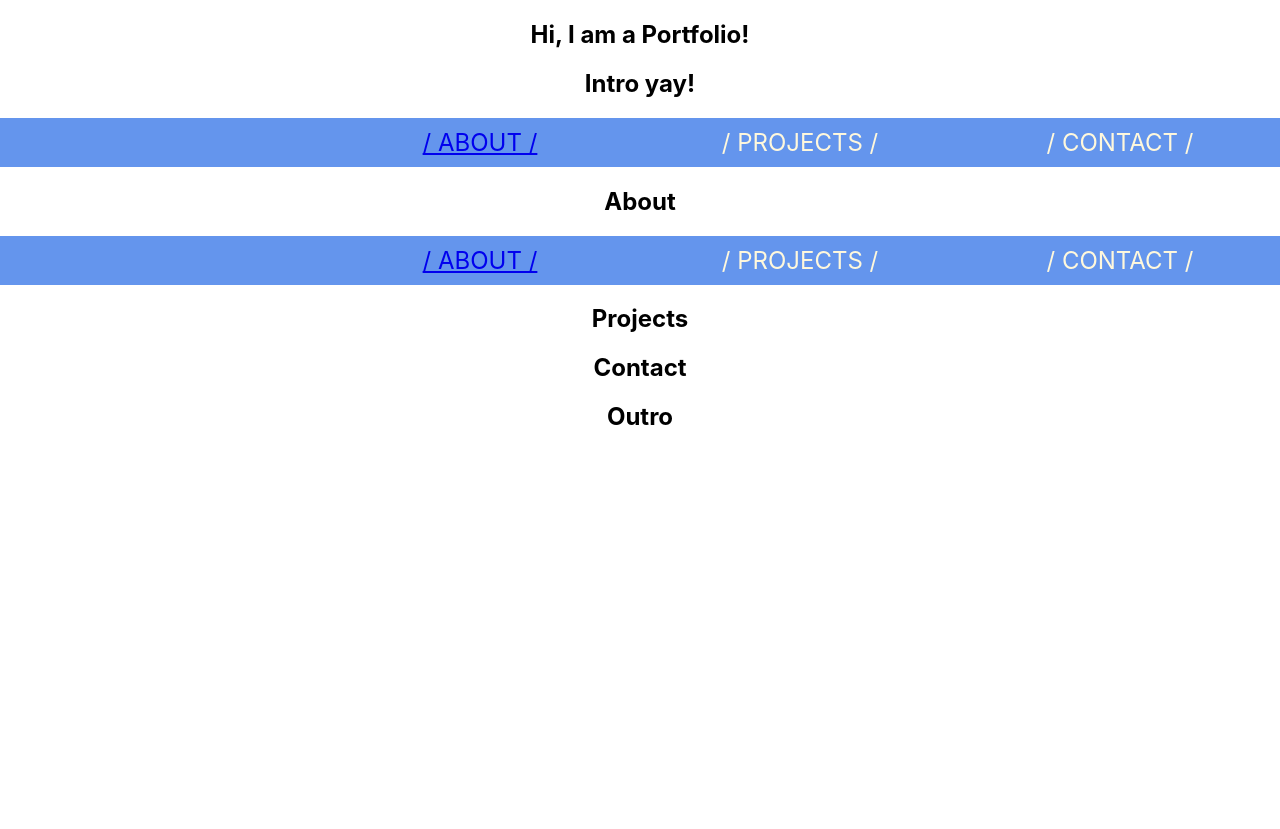
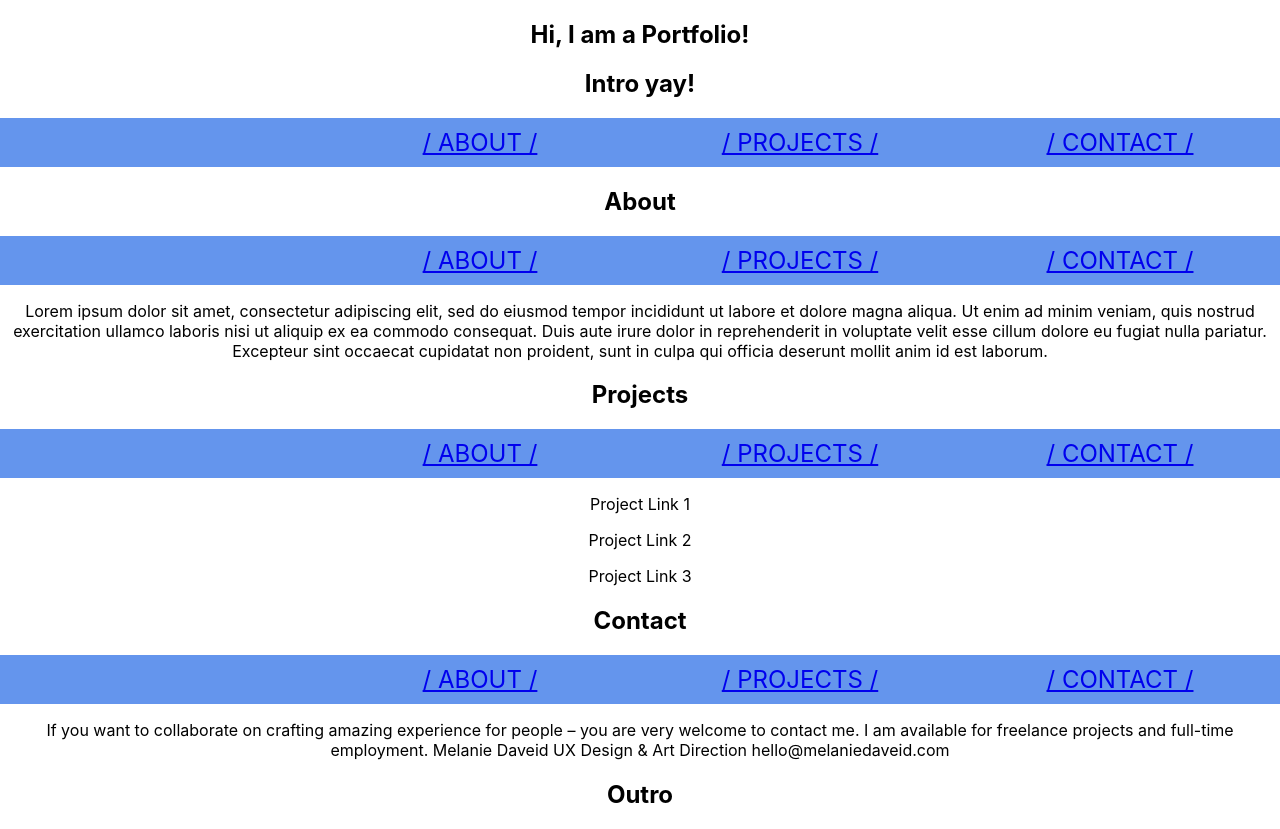
Before and after one commit to schatfield/personal-portfolio, a React (Create React App) app: page / in a window 1280 px wide. Before the commit the page ends 800 px from the top, so only its background shows below. Built offline with nearby package versions, Linux system fonts and the light colour scheme.

Commit message:
completed nav bar, imported into all components and added text to each component for beginnings of layout definition

```diff
--- a/src/components/About.js
+++ b/src/components/About.js
@@ -7,6 +7,7 @@ class About extends Component {
         <div className="about">
          <h2>About</h2>
         <NavBar />
+         <p>Lorem ipsum dolor sit amet, consectetur adipiscing elit, sed do eiusmod tempor incididunt ut labore et dolore magna aliqua. Ut enim ad minim veniam, quis nostrud exercitation ullamco laboris nisi ut aliquip ex ea commodo consequat. Duis aute irure dolor in reprehenderit in voluptate velit esse cillum dolore eu fugiat nulla pariatur. Excepteur sint occaecat cupidatat non proident, sunt in culpa qui officia deserunt mollit anim id est laborum.</p>
         </div>
 
       );
--- a/src/components/Contact.js
+++ b/src/components/Contact.js
@@ -1,10 +1,20 @@
 import React, { Component } from 'react';
+import NavBar from './NavBar';
 
 class Contact extends Component {
     render() {
       return (
         <div className= "contact">
           <h2>Contact</h2>
+          <NavBar />
+          <p>If you want to collaborate on crafting amazing experience for people – you are very welcome to contact me.
+
+I am available for freelance projects and full-time employment.
+
+Melanie Daveid
+UX Design & Art Direction
+hello@melaniedaveid.com
+</p>
         </div>
       );
     }
--- a/src/components/NavBar.js
+++ b/src/components/NavBar.js
@@ -12,8 +12,8 @@ class NavBar extends Component {
               <ul className="container">
                 <li><Link className="nav-link" to="/"></Link></li>
                 <li><Link className="nav-link" to="/">/ ABOUT /</Link></li>
-                <li><Link className="nav-link" to="/"></Link>/ PROJECTS /</li>
-                <li><Link className="nav-link" to="/"></Link>/ CONTACT /</li>
+                <li><Link className="nav-link" to="/">/ PROJECTS /</Link></li>
+                <li><Link className="nav-link" to="/">/ CONTACT /</Link></li>
               </ul>
             </div>
           </nav>
--- a/src/components/Projects.js
+++ b/src/components/Projects.js
@@ -1,9 +1,17 @@
 import React, { Component } from 'react';
-
+import NavBar from './NavBar.js';
 class Projects extends Component {
     render() {
       return (
-        <h2>Projects</h2>
+        <div className="projects">
+         <h2>Projects</h2>
+        <NavBar />
+        <div className="project-links">
+          <p>Project Link 1</p>
+          <p>Project Link 2</p>
+          <p>Project Link 3</p>
+        </div>
+        </div>
       );
     }
   }
```
